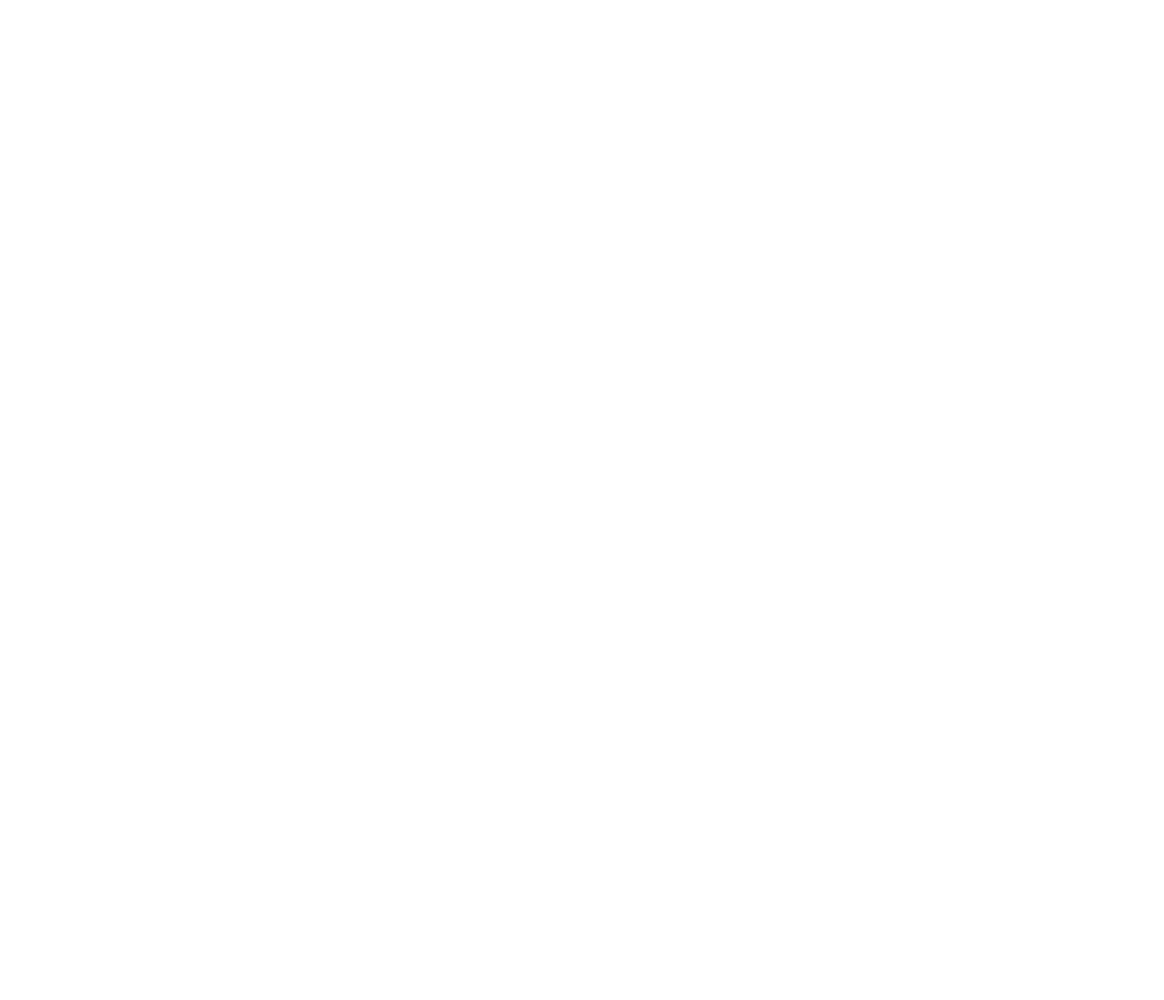
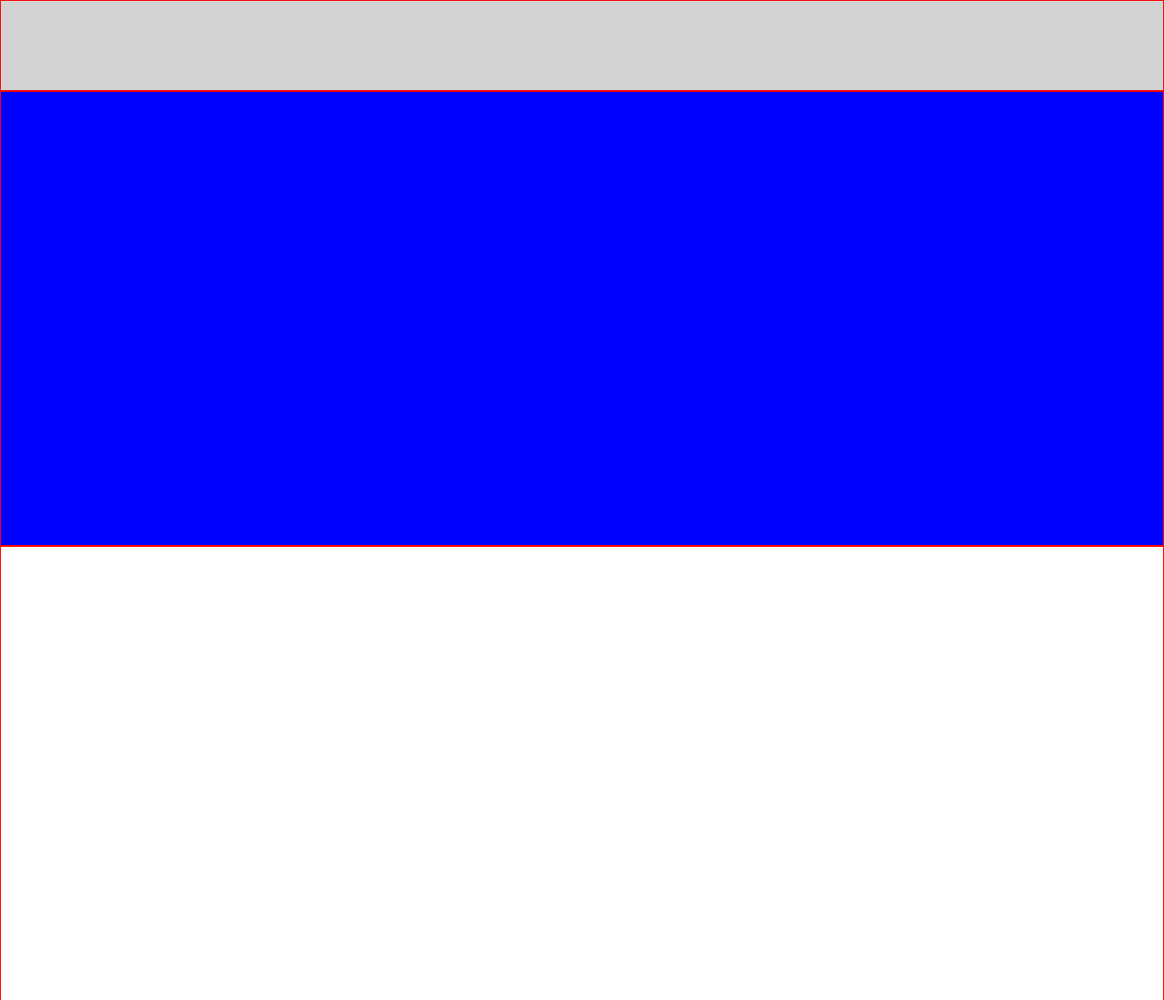
Before and after one commit to zGiusee/htmlcss-struttura-discord, a plain HTML site: page index.html in a window 1280 px wide. Shown: the top 1099 px of the page at 91% size. Before the commit the page ends 800 px from the top, so only its background shows below. Drawn offline with Linux system fonts and the light colour scheme.

Commit message:
[UPDATE] added containers and bg colors

```diff
--- a/css/style.css
+++ b/css/style.css
@@ -3,3 +3,43 @@
     margin: 0;
     box-sizing: border-box;
 }
+
+/* CONTAINER */
+
+.container-header, .container-footer{
+    width: 100%;
+    display: flex;
+    height: 100px;
+    border: 1px solid;
+    color: red;
+}
+
+.container{
+    width: 100%;
+    display: flex;
+    height: 500px;
+    border: 1px solid;
+    color: red;
+}
+
+/* COLORS */
+
+.bg-lightgray{
+    background-color: lightgrey;
+}
+
+.bg-blue{
+    background-color: blue;
+}
+
+.bg-lightblue{
+    background-color: lightblue;
+}
+
+.bg-white{
+    background-color: white;
+}
+
+.bg-black{
+    background-color: black;
+}
--- a/index.html
+++ b/index.html
@@ -10,12 +10,12 @@
 
     <!-- HEADER -->
 
-    <div>
+    <div class="container-header bg-lightgray">
 
     </div>
 
     <!-- BANNER -->
-    <div>
+    <div class="container bg-blue">
 
     </div>
 
@@ -23,35 +23,35 @@
 
     <!-- SECTION 1/4  -->
 
-    <div>
+    <div class="container bg-white">
 
-    </div>
+    </div class="container ">
 
     <!-- SECTION 2/4  -->
 
-    <div>
+    <div class="container bg-lightgray">
 
     </div>
 
     <!-- SECTION 3/4  -->
 
-    <div>
+    <div class="container bg-white">
 
     </div>
 
     <!-- SECTION 4/4  -->
 
-    <div>
+    <div class="container bg-lightgray">
 
     </div>
 
     <!-- FOOTER -->
 
-    <div>
+    <div class="container bg-black">
 
     </div>
 
-    <div>
+    <div class="container-footer bg-black">
 
     </div>
 
```
